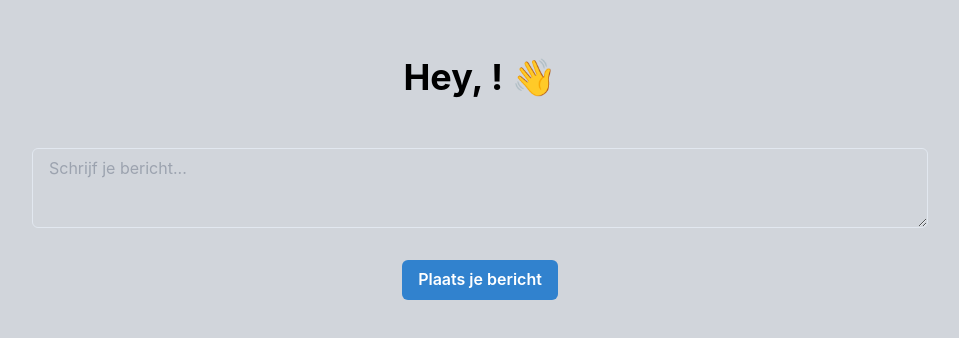
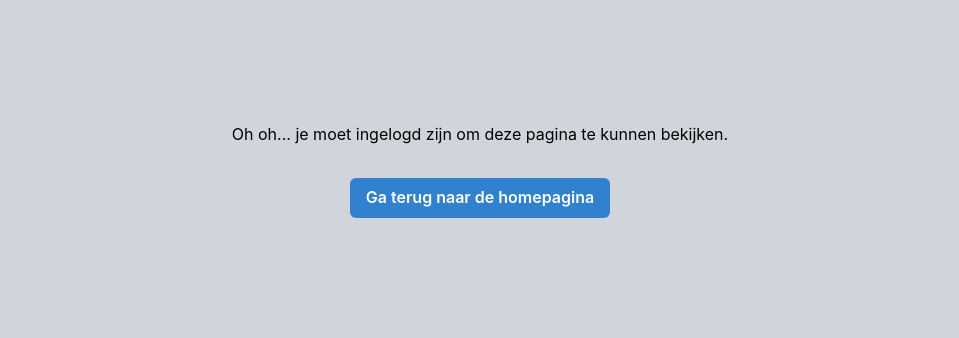
Before and after one commit to YinChuRijnaard/bday-thomas, a Next.js app: page /create in a window 1280 px wide. Shown: the part 230-568 px from the top of the page, without its empty margins (160-1119 px from the left). Built offline with nearby package versions, Linux system fonts and the light colour scheme; no server answers.

Commit message:
Restricted access to create page if not logged in

```diff
--- a/pages/create.js
+++ b/pages/create.js
@@ -1,5 +1,6 @@
 import { useState } from "react";
-import { Button, Heading, Textarea } from "@chakra-ui/react";
+import Link from "next/link";
+import { Button, Heading, Text, Textarea } from "@chakra-ui/react";
 
 import { AuthState } from "../AuthContext";
 
@@ -15,6 +16,8 @@ const WriteMessage = () => {
   };
 
   return (
+    <>
+      {user ? (
         <main className="flex h-screen w-screen flex-col bg-gray-300 text-black lg:justify-center">
           <div className="p-4 lg:hidden"></div>
 
@@ -39,6 +42,22 @@ const WriteMessage = () => {
             <Button colorScheme="blue">Plaats je bericht</Button>
           </div>
         </main>
+      ) : (
+        <main className="flex h-screen w-screen flex-col items-center justify-center bg-gray-300 text-black lg:justify-center">
+          <div className="p-4 text-center lg:mx-48">
+            <Text>
+              Oh oh... je moet ingelogd zijn om deze pagina te kunnen bekijken.
+            </Text>
+
+            <div className="p-4"></div>
+
+            <Link href="/">
+              <Button colorScheme="blue">Ga terug naar de homepagina</Button>
+            </Link>
+          </div>
+        </main>
+      )}
+    </>
   );
 };
 
```
Lines whose indentation alone changed are shown as unchanged.
